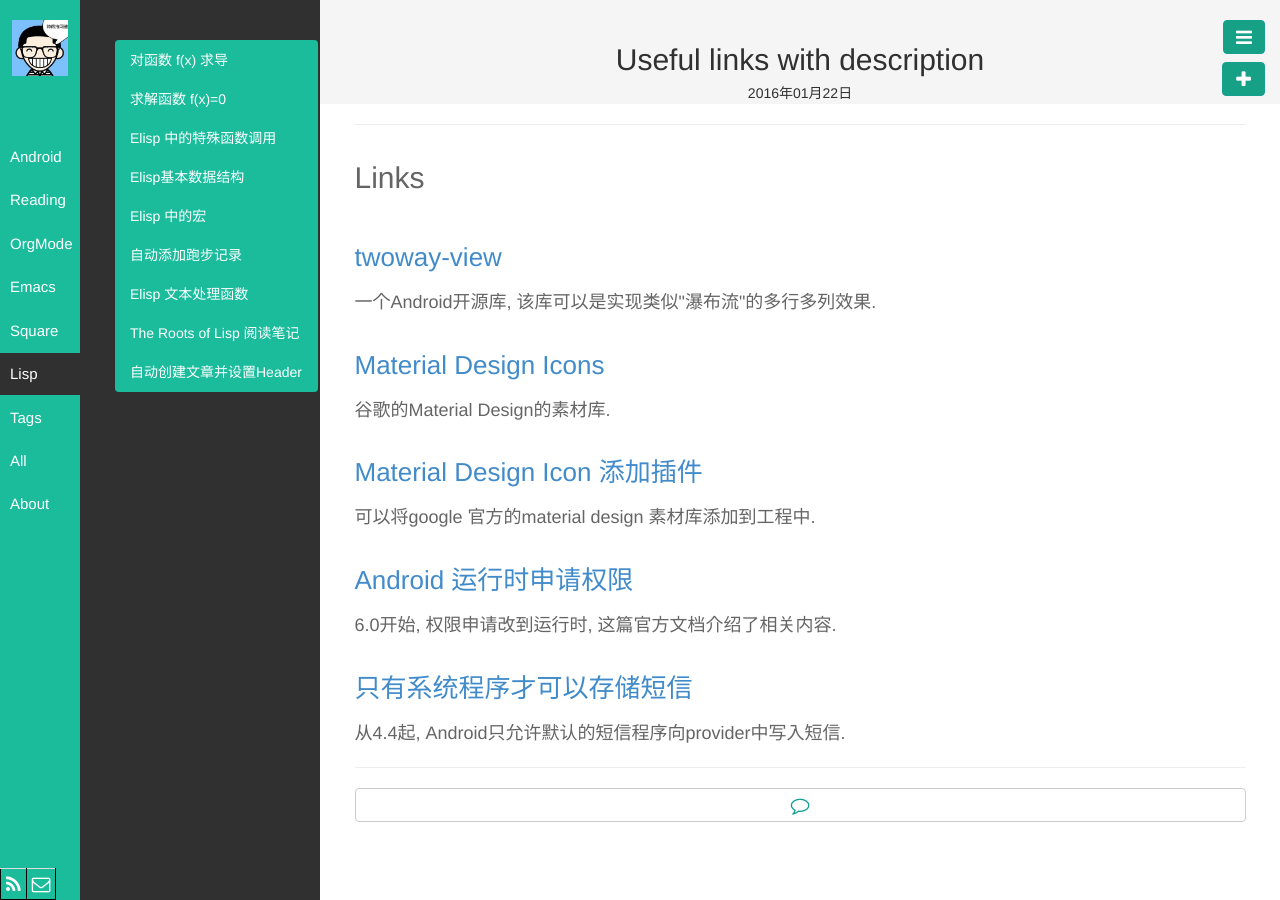
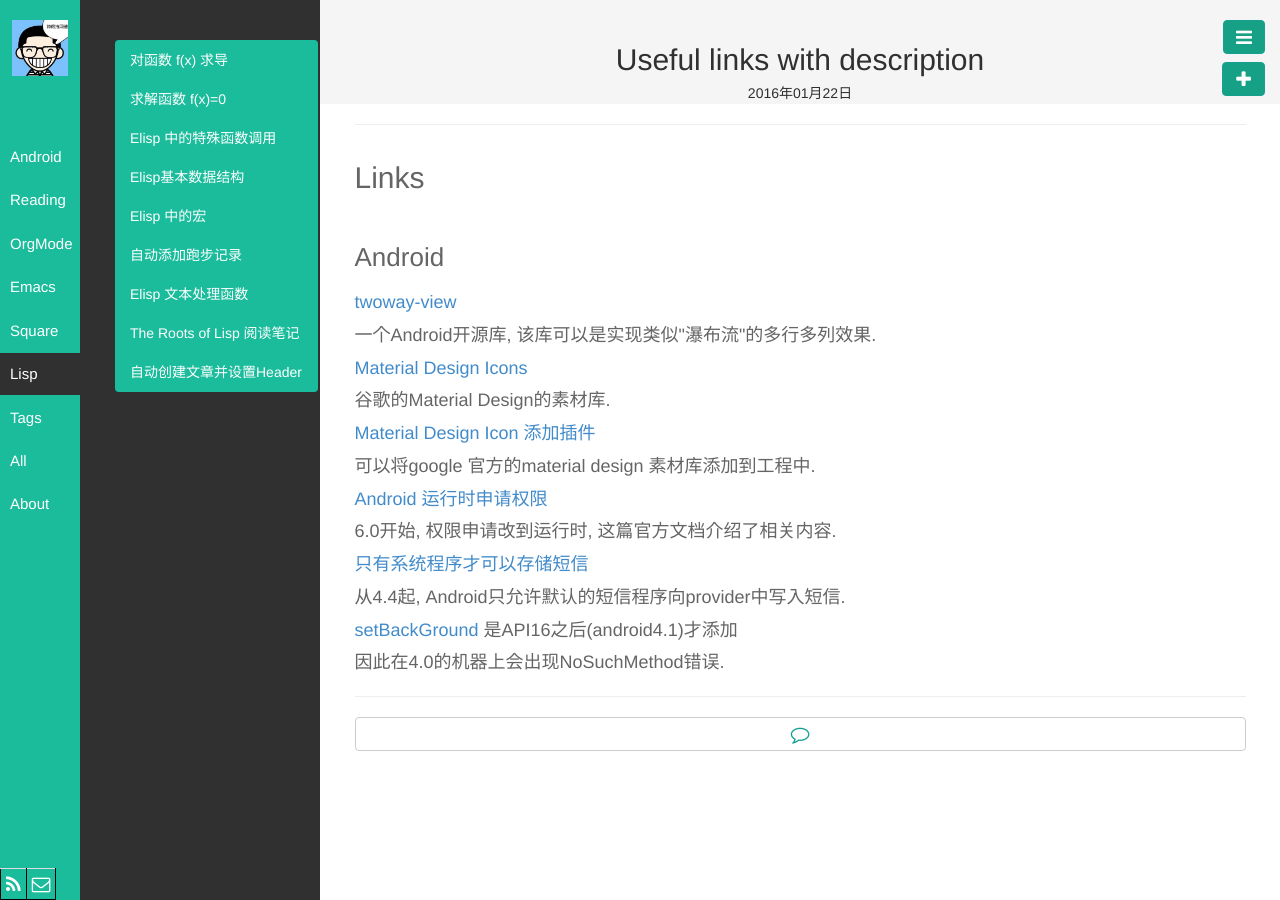
Before and after one commit to byrlx/byrlx.github.io, a Jekyll site: the page built from _posts/Other/2016-01-22-bookmarks.html, in a window 1280 px wide. Built offline with Jekyll 4.4.1, drawn with Linux system fonts in a browser that asks for light colours; Markdown is read by kramdown in place of the engine named in the settings.

Commit message:
update blog

```diff
--- a/_posts/Other/2016-01-22-bookmarks.html
+++ b/_posts/Other/2016-01-22-bookmarks.html
@@ -3,47 +3,59 @@ layout: post
 title: Useful links with description
 tag: [Life]
 ---
-<div id="outline-container-orgheadline6" class="outline-2">
-<h2 id="orgheadline6">Links</h2>
-<div class="outline-text-2" id="text-orgheadline6">
-</div><div id="outline-container-orgheadline1" class="outline-3">
-<h3 id="orgheadline1"><a href="https://github.com/lucasr/twoway-view">twoway-view</a></h3>
-<div class="outline-text-3" id="text-orgheadline1">
+<div id="outline-container-orgheadline8" class="outline-2">
+<h2 id="orgheadline8">Links</h2>
+<div class="outline-text-2" id="text-orgheadline8">
+</div><div id="outline-container-orgheadline7" class="outline-3">
+<h3 id="orgheadline7">Android</h3>
+<div class="outline-text-3" id="text-orgheadline7">
+</div><div id="outline-container-orgheadline1" class="outline-4">
+<h4 id="orgheadline1"><a href="https://github.com/lucasr/twoway-view">twoway-view</a></h4>
+<div class="outline-text-4" id="text-orgheadline1">
 <p>
 一个Android开源库, 该库可以是实现类似"瀑布流"的多行多列效果.
 </p>
 </div>
 </div>
-<div id="outline-container-orgheadline2" class="outline-3">
-<h3 id="orgheadline2"><a href="https://github.com/google/material-design-icons">Material Design Icons</a></h3>
-<div class="outline-text-3" id="text-orgheadline2">
+<div id="outline-container-orgheadline2" class="outline-4">
+<h4 id="orgheadline2"><a href="https://github.com/google/material-design-icons">Material Design Icons</a></h4>
+<div class="outline-text-4" id="text-orgheadline2">
 <p>
 谷歌的Material Design的素材库.
 </p>
 </div>
 </div>
-<div id="outline-container-orgheadline3" class="outline-3">
-<h3 id="orgheadline3"><a href="https://github.com/konifar/android-material-design-icon-generator-plugin">Material Design Icon 添加插件</a></h3>
-<div class="outline-text-3" id="text-orgheadline3">
+<div id="outline-container-orgheadline3" class="outline-4">
+<h4 id="orgheadline3"><a href="https://github.com/konifar/android-material-design-icon-generator-plugin">Material Design Icon 添加插件</a></h4>
+<div class="outline-text-4" id="text-orgheadline3">
 <p>
 可以将google 官方的material design 素材库添加到工程中.
 </p>
 </div>
 </div>
-<div id="outline-container-orgheadline4" class="outline-3">
-<h3 id="orgheadline4"><a href="http://developer.android.com/training/permissions/requesting.html">Android 运行时申请权限</a></h3>
-<div class="outline-text-3" id="text-orgheadline4">
+<div id="outline-container-orgheadline4" class="outline-4">
+<h4 id="orgheadline4"><a href="http://developer.android.com/training/permissions/requesting.html">Android 运行时申请权限</a></h4>
+<div class="outline-text-4" id="text-orgheadline4">
 <p>
 6.0开始, 权限申请改到运行时, 这篇官方文档介绍了相关内容.
 </p>
 </div>
 </div>
-<div id="outline-container-orgheadline5" class="outline-3">
-<h3 id="orgheadline5"><a href="http://developer.android.com/about/versions/kitkat.html#44-sms-provider">只有系统程序才可以存储短信</a></h3>
-<div class="outline-text-3" id="text-orgheadline5">
+<div id="outline-container-orgheadline5" class="outline-4">
+<h4 id="orgheadline5"><a href="http://developer.android.com/about/versions/kitkat.html#44-sms-provider">只有系统程序才可以存储短信</a></h4>
+<div class="outline-text-4" id="text-orgheadline5">
 <p>
 从4.4起, Android只允许默认的短信程序向provider中写入短信.
 </p>
 </div>
 </div>
+<div id="outline-container-orgheadline6" class="outline-4">
+<h4 id="orgheadline6"><a href="http://stackoverflow.com/questions/20542456/view-setbackground-throws-nosuchmethoderror">setBackGround</a> 是API16之后(android4.1)才添加</h4>
+<div class="outline-text-4" id="text-orgheadline6">
+<p>
+因此在4.0的机器上会出现NoSuchMethod错误.
+</p>
 </div>
+</div>
+</div>
+</div>
```
Also changed, not shown: org/Other/2016-01-22-bookmarks.org (+13 -10 lines).
